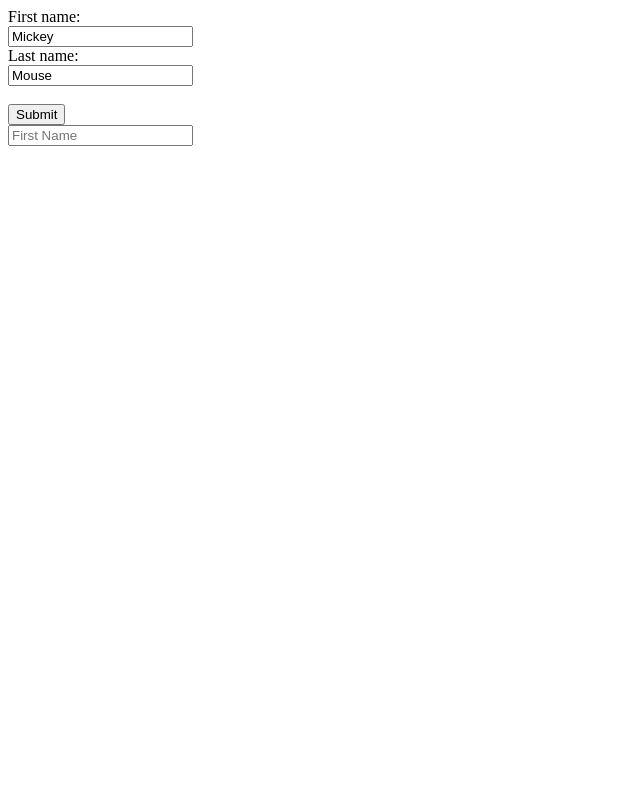
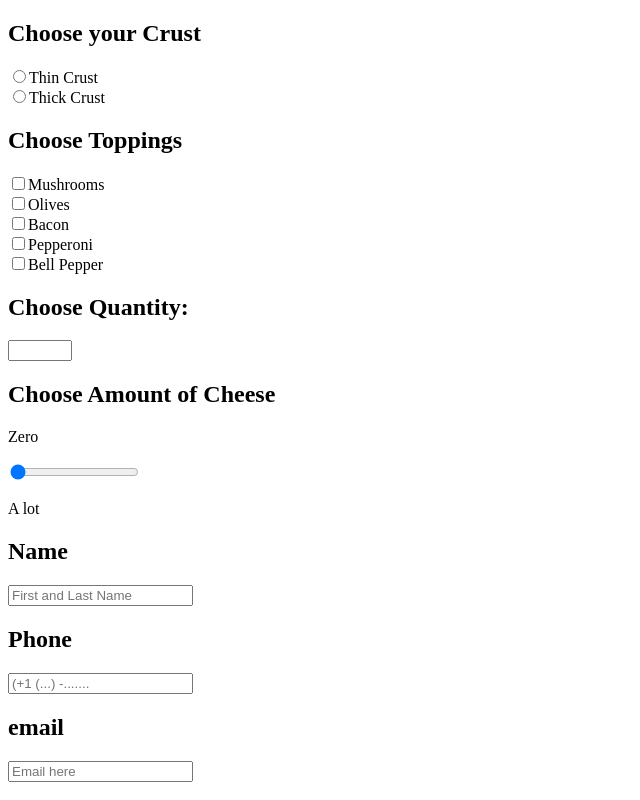
Before and after one commit to teikmeout/wdi_pizza_ecommerce, a website: page checkout.html in a window 1280 px wide. Shown: the whole page, without its empty margins (0-640 px from the left). Drawn offline with Linux system fonts and the light colour scheme.

Commit message:
changes to commit

```diff
--- a/checkout.html
+++ b/checkout.html
@@ -1,26 +1,79 @@
-<!DOCTYPE html>
+<!-- <!DOCTYPE html>
 <html>
 <head>
   <title>Checkout Page</title>
 </head>
 <body>
+  <header>
+    <h2>Pizza Pizza...choose your stuff:</h2>
+      </header>
+  <div></div>
+
+<form action="action_page.php">
+  Size:
+  <input type="radio" value="thin">Large<br><br>
+
+ Crust:
+  <input type="radio" value="thin">Thin Crust<br><br>
 
 
-<form action="action_page.php">
-  First name:<br>
-  <input type="text" name="firstname" value="Mickey">
-  <br>
-  Last name:<br>
-  <input type="text" name="lastname" value="Mouse">
-  <br><br>
-  <input type="submit" value="Submit">
+  <form action="demo_form.asp" method="get">
+  <input type="checkbox" name="pizza" value="topping"> Pepperoni<br>
+  <input type="checkbox" name="pizza" value="topping"> Mushrooms<br>
+<input type="checkbox" name="pizza" value="topping"> Anchovies<br>
+<input type="checkbox" name="pizza" value="topping"> Onions<br>
+<input type="checkbox" name="pizza" value="topping"> Peppers<br>
+<input type="checkbox" name="pizza" value="topping"> Olives<br>
 </form>
 
 
+
   <form>
-    <input name="lastname" placeholder="First Name" type="text">
+  <input type="range" name="cheese" min="0" max="3">
   </form>
 
 
 </body>
 </html>
+ -->
+
+
+<!DOCTYPE html>
+<html>
+<head>
+ <meta charset="utf-8">
+ <meta http-equiv="X-UA-Compatible" content="IE=edge">
+ <title>HTML Forms</title>
+ <link rel="stylesheet" href="css/styles.css">
+ <script src="js/app.js"></script>
+</head>
+<body>
+<div class = "form">
+ <form action="index_submit" method="post" accept-charset="utf-8">
+   <h2>Choose your Crust</h2>
+     <div id = "thin"><input type="radio" name="thin" value="thin">Thin Crust</div>
+     <div id = "thick"><input type="radio" name="thick" value="thick">Thick Crust</div>
+   <h2>Choose Toppings</h2>
+     <input type="checkbox" name="ingredients" value="Mushrooms">Mushrooms<br>
+     <input type="checkbox" name="ingredients" value="Olives">Olives<br>
+     <input type="checkbox" name="ingredients" value="Bacon">Bacon<br>
+     <input type="checkbox" name="ingredients" value="Pepperoni">Pepperoni<br>
+     <input type="checkbox" name="ingredients" value="Bell Pepper">Bell Pepper<br>
+   <h2>Choose Quantity:</h2>
+   <input type="number" name="points" min="1" max="100">
+   <h2>Choose Amount of Cheese</h2>
+     <p>Zero</p><input type="range" name="points" min="0" max="3" step="1" value="0"><p>A lot</p>
+</form>
+</div>
+<div class="form">
+<form action="index_submit" method="post" accept-charset="utf-8">
+    <h2>Name</h2>
+       <input type="text" name="yourname" placeholder="First and Last Name">
+      <h2>Phone</h2>
+      <input type="tel" name="usertel" placeholder="(+1 (...) -.......">
+      <h2>email</h2>
+      <input type="email" name="email" placeholder="Email here">
+</div>
+</form>
+</body>
+</html>
```
Also changed, not shown: index.html (+11 -27 lines), images/tumblr_mdplu1mnLW1ro2d43.gif (deleted).
